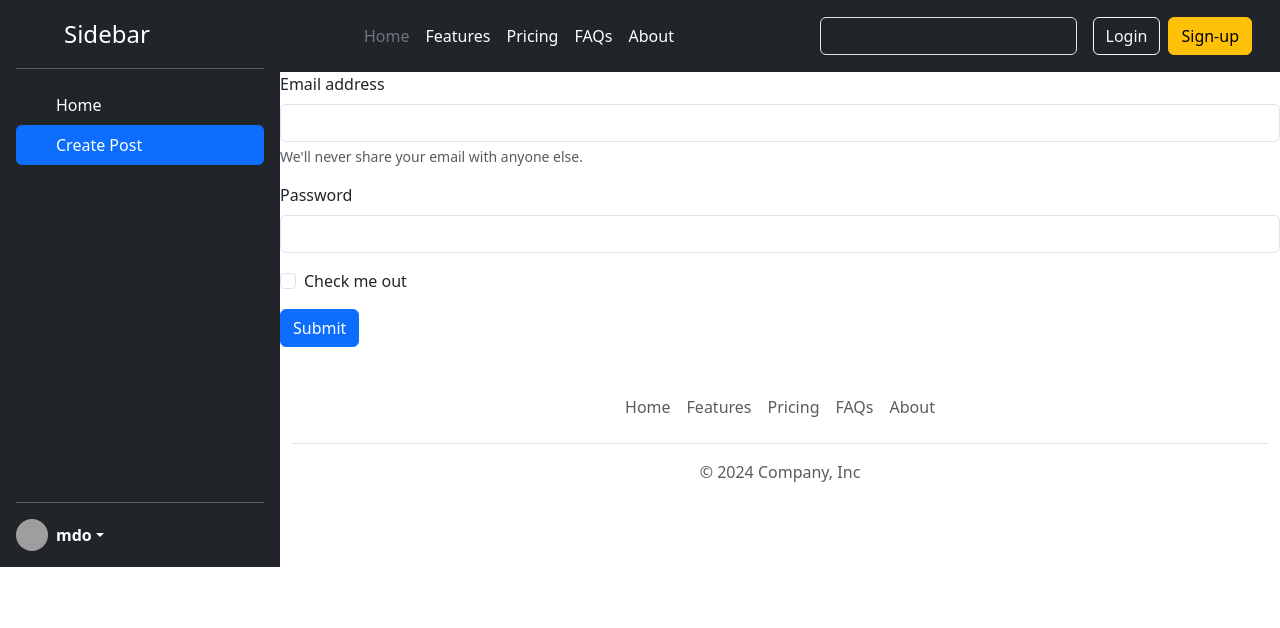
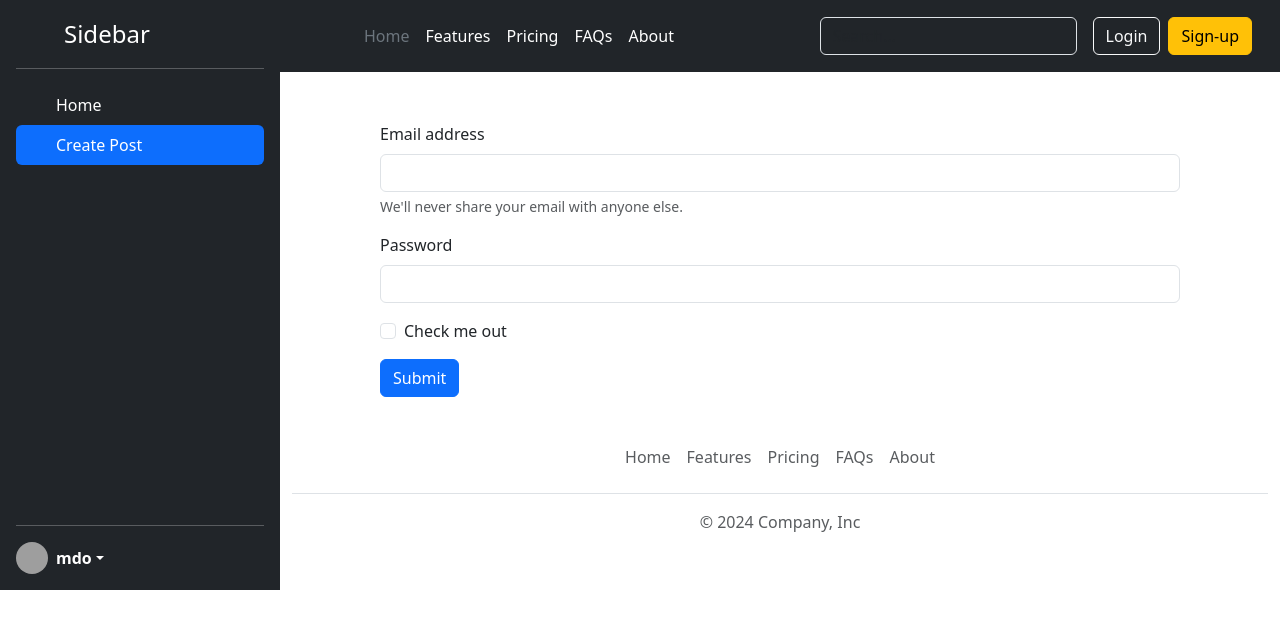
Before and after one commit to gnanendrapgnani/Social-Media, a React (Vite) app: page / in a window 1280 px wide. Shown: the top 628 px of the page. Built offline with nearby package versions, Linux system fonts and the light colour scheme; grey boxes are pictures that could not be loaded.

Commit message:
working on the create or add the post

```diff
--- a/src/App.css
+++ b/src/App.css
@@ -13,3 +13,9 @@
 .postCard {
   margin: 20px 50px;
 }
+
+.create-post {
+  width: 80%;
+  margin-top: 50px;
+  margin-left: 10%;
+}
--- a/src/components/CreatePost.jsx
+++ b/src/components/CreatePost.jsx
@@ -1,7 +1,7 @@
 const CreatePost = () => {
   return (
     <>
-      <form>
+      <form className="create-post">
         <div className="mb-3">
           <label htmlFor="exampleInputEmail1" className="form-label">
             Email address
```
